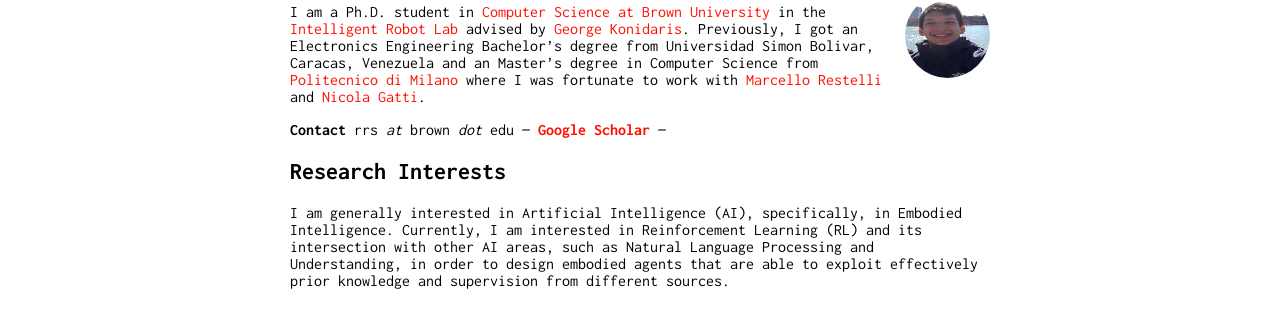
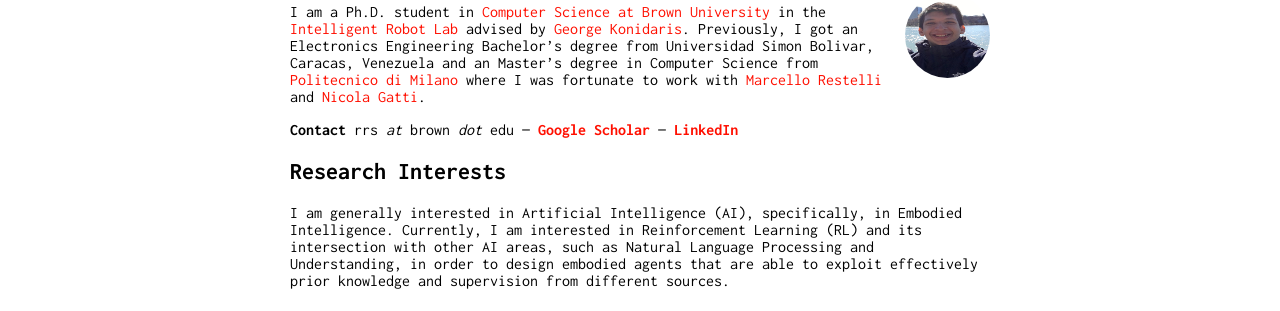
Before and after one commit to rafarodsa/rafarodsa.github.io, a Jekyll site: the page built from index.md, in a window 1280 px wide. Shown: the part 173-484 px from the top of the page. Built offline with Jekyll 4.4.1, drawn with Linux system fonts in a browser that asks for light colours; our own code applies the rules of GitHub Pages for plain Markdown files.

Commit message:
added linkedin

```diff
--- a/index.md
+++ b/index.md
@@ -8,7 +8,7 @@ layout: default
 
 I am a Ph.D. student in [Computer Science at Brown University](https://cs.brown.edu) in the [Intelligent Robot Lab](http://irl.cs.brown.edu) advised by [George Konidaris](http://cs.brown.edu/people/gdk/). Previously, I got an Electronics Engineering Bachelor's degree from Universidad Simon Bolivar, Caracas, Venezuela and an Master's degree in Computer Science from [Politecnico di Milano](https://polimi.it) where I was fortunate to work with [Marcello Restelli](https://restelli.faculty.polimi.it/MyWebSite/index.shtml) and [Nicola Gatti](https://www.gametheory.polimi.it/nicola-gatti.html).
 
-**Contact** rrs *at* brown *dot* edu --- **[Google Scholar](https://scholar.google.com/citations?user=ONxoqRUAAAAJ&hl=es)** ---
+**Contact** rrs *at* brown *dot* edu --- **[Google Scholar](https://scholar.google.com/citations?user=ONxoqRUAAAAJ&hl=es)** --- **[LinkedIn](https://linkedin.com/in/rodriguezsrafa)**
 
 ## Research Interests
 
```
